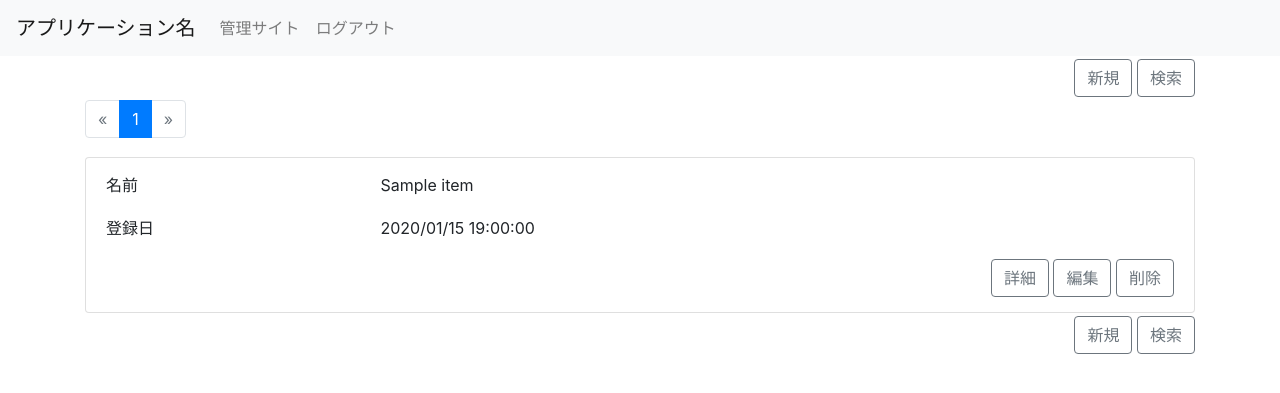
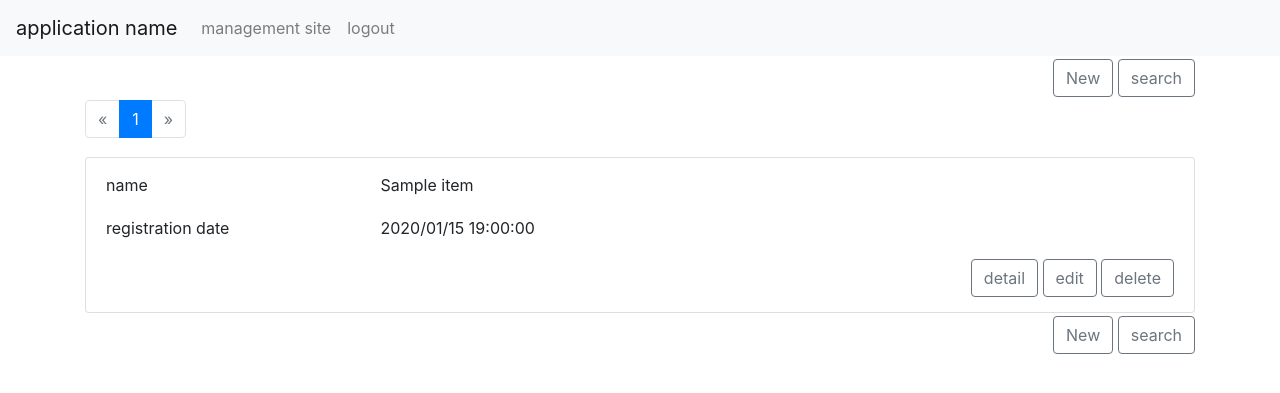
Before and after one commit to mixed-farming/GradeMaster, a Django app: page / in a window 1280 px wide. Shown: the top 393 px of the page. Run offline with Django 3.2, Linux system fonts and the light colour scheme; a user stored in the database is signed in; tables that the repository leaves empty hold one stand-in row (values such as "Sample post"); some libraries are stand-ins or nearby versions.

Commit message:
translation by mmm

```diff
--- a/app/filters.py
+++ b/app/filters.py
@@ -5,13 +5,13 @@ from .models import Item
 
 
 class MyOrderingFilter(filters.OrderingFilter):
-    descending_fmt = '%s （降順）'
+    descending_fmt = '%s （descending order）'
 
 
 class ItemFilter(FilterSet):
 
-    name = filters.CharFilter(label='氏名', lookup_expr='contains')
-    memo = filters.CharFilter(label='備考', lookup_expr='contains')
+    name = filters.CharFilter(label='family', lookup_expr='contains')
+    memo = filters.CharFilter(label='remarks', lookup_expr='contains')
 
     order_by = MyOrderingFilter(
 
@@ -20,10 +20,10 @@ class ItemFilter(FilterSet):
             ('age', 'age'),
         ),
         field_labels={
-            'name': '氏名',
-            'age': '年齢',
+            'name': 'family name',
+            'age': 'age',
         },
-        label='並び順'
+        label='Sort oder'
     )
 
     class Meta:
--- a/app/forms.py
+++ b/app/forms.py
@@ -8,7 +8,7 @@ class ItemForm(forms.ModelForm):
         model = Item
         fields = ('name','age','sex','memo')
         widgets = {
-                    'name': forms.TextInput(attrs={'placeholder':'記入例：山田　太郎'}),
+                    'name': forms.TextInput(attrs={'placeholder':'Entry example: Manoj Mallya'}),
                     'age': forms.NumberInput(attrs={'min':1}),
                     'sex': forms.RadioSelect(),
                     'memo': forms.Textarea(attrs={'rows':4}),
--- a/app/models.py
+++ b/app/models.py
@@ -5,40 +5,40 @@ from django.core import validators
 class Item(models.Model):
 
     SEX_CHOICES = (
-        (1, '男性'),
-        (2, '女性'),
+        (1, 'male'),
+        (2, 'female'),
     )
 
     name = models.CharField(
-        verbose_name='名前',
+        verbose_name='name',
         max_length=200,
     )
     age = models.IntegerField(
-        verbose_name='年齢',
+        verbose_name='age',
         validators=[validators.MinValueValidator(1)],
         blank=True,
         null=True,
     )
     sex = models.IntegerField(
-        verbose_name='性別',
+        verbose_name='sex',
         choices=SEX_CHOICES,
         default=1
     )
     memo = models.TextField(
-        verbose_name='備考',
+        verbose_name='remarks',
         max_length=300,
         blank=True,
         null=True,
     )
     created_at = models.DateTimeField(
-        verbose_name='登録日',
+        verbose_name='registration date',
         auto_now_add=True
     )
 
-    # 管理サイト上の表示設定
+    # Display settings on the administration site
     def __str__(self):
         return self.name
 
     class Meta:
-        verbose_name = 'アイテム'
-        verbose_name_plural = 'アイテム'
+        verbose_name = 'item'
+        verbose_name_plural = 'items'
--- a/app/templates/app/_base.html
+++ b/app/templates/app/_base.html
@@ -1,13 +1,13 @@
 {% load static %}
 <!DOCTYPE html>
-<html lang="ja">
+<html lang="en">
 
 <head>
     <!-- Required meta tags always come first -->
     <meta charset="utf-8">
     <meta name="viewport" content="width=device-width, initial-scale=1, shrink-to-fit=no">
     <meta http-equiv="x-ua-compatible" content="ie=edge">
-    <title>アプリケーション名</title>
+    <title>application name</title>
     <!-- Bootstrap CSS -->
     <link href="https://maxcdn.bootstrapcdn.com/bootstrap/4.0.0/css/bootstrap.min.css" rel="stylesheet" integrity="sha384-Gn5384xqQ1aoWXA+058RXPxPg6fy4IWvTNh0E263XmFcJlSAwiGgFAW/dAiS6JXm"
         crossorigin="anonymous">
@@ -16,19 +16,19 @@
 
 <body>
     <nav class="navbar navbar-expand-lg navbar-light bg-light">
-        <a class="navbar-brand" href="#">アプリケーション名</a>
+        <a class="navbar-brand" href="#">application name</a>
         <button type="button" class="navbar-toggler" data-toggle="collapse" data-target="#Navber" aria-controls="Navber" aria-expanded="false"
-            aria-label="ナビゲーションの切替">
+            aria-label="Toggle navigation">
             <span class="navbar-toggler-icon"></span>
         </button>
 
         <div class="collapse navbar-collapse" id="Navber">
             <ul class="navbar-nav mr-auto">
                 <li class="nav-item">
-                    <a class="nav-link" href="{% url 'admin:index'%}">管理サイト</a>
+                    <a class="nav-link" href="{% url 'admin:index'%}">management site</a>
                 </li>
                 <li class="nav-item">
-                    <a class="nav-link" href="{% url 'admin:logout'%}">ログアウト</a>
+                    <a class="nav-link" href="{% url 'admin:logout'%}">logout</a>
                 </li>
             </ul>
         </div>
--- a/app/templates/app/item_detail.html
+++ b/app/templates/app/item_detail.html
@@ -1,17 +1,17 @@
 {% extends "./_base.html" %}
 {% block content %}
 <div class="container">
-	<h2 class="text-center">詳細表示</h2>
+	<h2 class="text-center">Detail View</h2>
 	<div class="row">
 		<div class="col-12">
-			<a class="btn btn-outline-secondary float-right" href="{% url 'index' %}">戻る</a>
+			<a class="btn btn-outline-secondary float-right" href="{% url 'index' %}">return</a>
 		</div>
 	</div>
 	<!--  -->
 	{% include "./item_card.html" %}
 	<div class="row">
 		<div class="col-12">
-			<a class="btn btn-outline-secondary float-right" href="{% url 'index' %}">戻る</a>
+			<a class="btn btn-outline-secondary float-right" href="{% url 'index' %}">return</a>
 		</div>
 	</div>
 </div>
--- a/app/templates/app/item_filter.html
+++ b/app/templates/app/item_filter.html
@@ -6,8 +6,8 @@
 		<div class="modal-dialog" role="document">
 			<div class="modal-content">
 				<div class="modal-header">
-					<h5 class="modal-title">検索条件</h5>
-					<button type="button" class="close" data-dismiss="modal" aria-label="閉じる">
+					<h5 class="modal-title">Search condition</h5>
+					<button type="button" class="close" data-dismiss="modal" aria-label="close">
 						<span aria-hidden="true">&times;</span>
 					</button>
 				</div>
@@ -17,18 +17,18 @@
 					</div>
 				</form>
 				<div class="modal-footer">
-					<a class="btn btn-outline-secondary" data-dismiss="modal">戻る</a>
-					<button type="submit" class="btn btn-outline-secondary" form="filter">検索</button>
+					<a class="btn btn-outline-secondary" data-dismiss="modal">return</a>
+					<button type="submit" class="btn btn-outline-secondary" form="filter">search</button>
 				</div>
 			</div>
 		</div>
 	</div>
 	<div class="row">
 		<div class="col-12">
-			<a class="btn btn-secondary filtered" style="visibility:hidden" href="/?page=1">検索を解除</a>
+			<a class="btn btn-secondary filtered" style="visibility:hidden" href="/?page=1">cancel search</a>
 			<div class="float-right">
-				<a class="btn btn-outline-secondary" href="{% url 'create' %}">新規</a>
-				<a class="btn btn-outline-secondary" data-toggle="modal" data-target="#myModal" href="#">検索</a>
+				<a class="btn btn-outline-secondary" href="{% url 'create' %}">New</a>
+				<a class="btn btn-outline-secondary" data-toggle="modal" data-target="#myModal" href="#">search</a>
 			</div>
 		</div>
 	</div>
@@ -46,7 +46,7 @@
 				<li class="list-group-item">
 					<div class="row">
 						<div class="col-3">
-							<p>名前</p>
+							<p>name</p>
 						</div>
 						<div class="col-9">
 							<p>{{ item.name }}</p>
@@ -54,7 +54,7 @@
 					</div>
 					<div class="row">
 						<div class="col-3">
-							<p>登録日</p>
+							<p>registration date</p>
 						</div>
 						<div class="col-9">
 							<p>{{item.created_at|date:"Y/m/d G:i:s"}}</p>
@@ -63,16 +63,16 @@
 					<div class="row">
 						<div class="col-12">
 							<div class="float-right">
-								<a class="btn btn-outline-secondary " href="{% url 'detail' item.pk %}">詳細</a>
-								<a class="btn btn-outline-secondary " href="{% url 'update' item.pk %}">編集</a>
-								<a class="btn btn-outline-secondary " href="{% url 'delete' item.pk %}">削除</a>
+								<a class="btn btn-outline-secondary " href="{% url 'detail' item.pk %}">detail</a>
+								<a class="btn btn-outline-secondary " href="{% url 'update' item.pk %}">edit</a>
+								<a class="btn btn-outline-secondary " href="{% url 'delete' item.pk %}">delete</a>
 							</div>
 						</div>
 					</div>
 				</li>
 				{% empty %}
 				<li class="list-group-item">
-					対象のデータがありません
+					No data available
 				</li>
 				{% endfor %}
 			</ul>
@@ -81,8 +81,8 @@
 	<div class="row" >
 		<div class="col-12">
 			<div class="float-right">
-				<a class="btn btn-outline-secondary" href="{% url 'create' %}">新規</a>
-				<a class="btn btn-outline-secondary" data-toggle="modal" data-target="#myModal" href="#">検索</a>
+				<a class="btn btn-outline-secondary" href="{% url 'create' %}">New</a>
+				<a class="btn btn-outline-secondary" data-toggle="modal" data-target="#myModal" href="#">search</a>
 			</div>
 		</div>
 	</div>
```
Also changed, not shown: app/static/app/js/app.js (+4 -4 lines), app/templates/app/item_card.html (+5 -5 lines), app/templates/app/item_confirm_delete.html (+6 -6 lines), app/templates/app/item_form.html (+5 -5 lines), app/views.py (+9 -9 lines), app/migrations/0001_initial.py.
